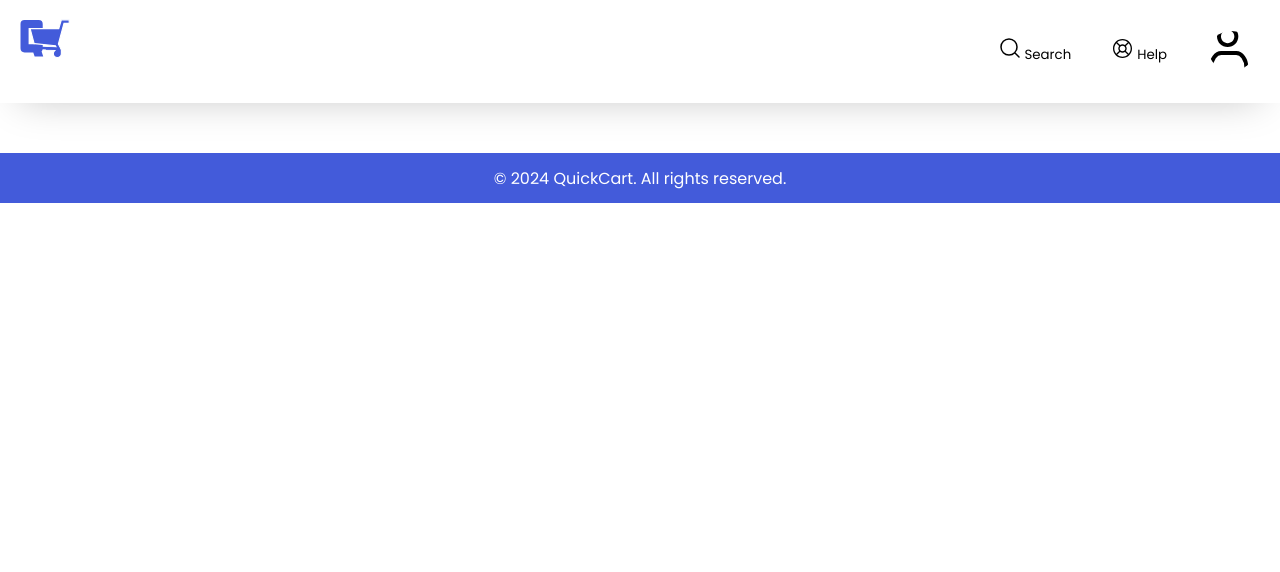
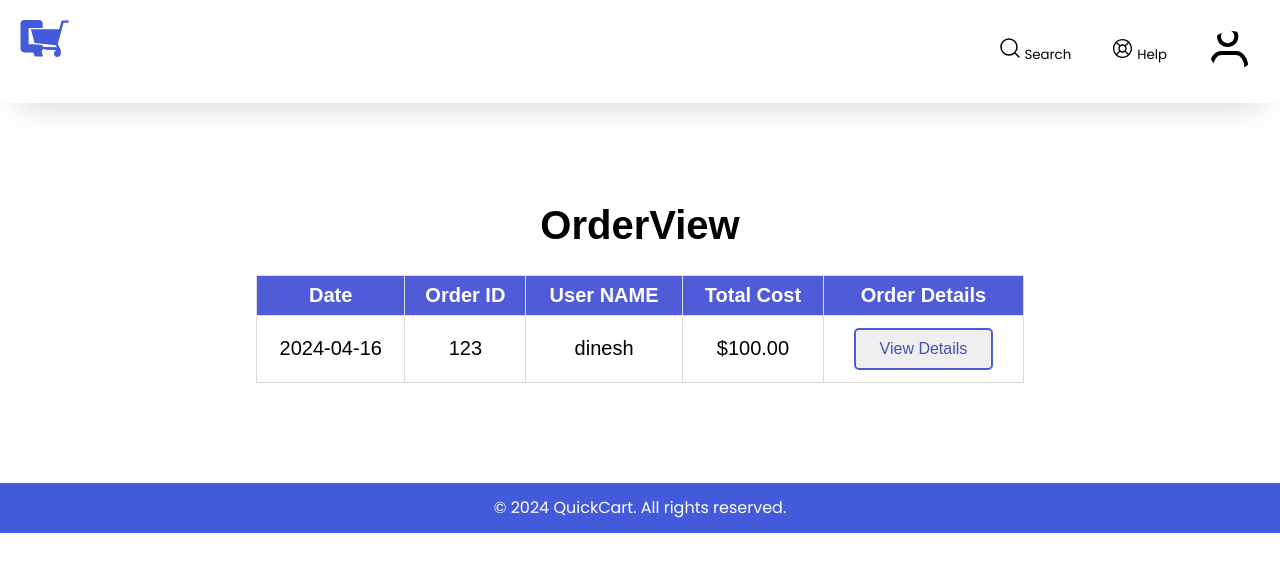
Before and after one commit to edwineas/QuickCart, a React (Create React App) app: page /order-view in a window 1280 px wide. Shown: the top 572 px of the page. Built offline with nearby package versions, Linux system fonts and the light colour scheme.

Commit message:
OrderView completed

```diff
--- a/src/App.js
+++ b/src/App.js
@@ -4,7 +4,7 @@ import './App.css';
 import CartPage from './pages/CartPage/CartPage';
 import RegisterShop from './pages/Register/RegisterShop';
 import { Navbar, Cart, Footer, Popup, UserSelector, ProtectedRoute, IndividualShops  } from './components';
-import { Feed, Login, SearchPage, Thankyou, CartBill,RegisterCustomer,NewStock, Shopkeeper,Help,Order,PostOrder} from './pages';
+import { Feed, Login, SearchPage, Thankyou, CartBill,RegisterCustomer,NewStock, Shopkeeper,Help,Order,PostOrder,OrderView} from './pages';
 
 function Logout() {
   localStorage.clear();
@@ -42,6 +42,7 @@ function App() {
           <Route path="/help" element={<Help />} />
           <Route path="/order" element={<Order />} />
           <Route path="/postorder" element={<PostOrder />} />
+          <Route path="/order-view" element={<OrderView />} />
         </Routes>
         <Footer />
       </Router>
--- /dev/null
+++ b/src/pages/OrderView/OrderView.css
@@ -0,0 +1,40 @@
+.order-view {
+    font-family: Arial, sans-serif;
+    text-align: center;
+    font-size: 20px;
+    margin: 100px auto;
+}
+
+.order-table {
+    width: 60%;
+    border-collapse: collapse;
+    margin: 10px auto;
+}
+
+.order-table th, .order-table td {
+    border: 1px solid #ddd;
+    padding: 8px;
+    text-align: center;
+}
+
+.order-table tr:nth-child(even) {
+    background-color: #f2f2f2;
+}
+
+.order-table th {
+    background-color: #505bd7;
+    color: white;
+}
+
+.details-button {
+    border: #505bd7 solid 2px;
+    color: rgb(62, 83, 177);
+    padding: 10px 24px;
+    text-align: center;
+    text-decoration: none;
+    display: inline-block;
+    font-size: 16px;
+    margin: 4px 2px;
+    cursor: pointer;
+    border-radius: 5px;
+}
--- /dev/null
+++ b/src/pages/OrderView/OrderView.jsx
@@ -0,0 +1,41 @@
+import React from 'react';
+import './OrderView.css'; // Assuming you have a CSS file named OrderView.css in the same directory
+
+const OrderView = () => {
+    const dummyData = [
+        { date: '2024-04-16', orderId: '123', username: 'dinesh', totalCost: '$100.00', orderDetails: 'Sample Details' },
+        // Add more dummy data here
+    ];
+
+    return (
+        <div className="order-view">
+            <h1>OrderView</h1>
+            <table className="order-table">
+                <thead>
+                    <tr>
+                        <th>Date</th>
+                        <th>Order ID</th>
+                        <th>User NAME</th>
+                        <th>Total Cost</th>
+                        <th>Order Details</th>
+                    </tr>
+                </thead>
+                <tbody>
+                    {dummyData.map((data, index) => (
+                        <tr key={index}>
+                            <td>{data.date}</td>
+                            <td>{data.orderId}</td>
+                            <td>{data.username}</td>
+                            <td>{data.totalCost}</td>
+                            <td>
+                                <button className="details-button" onClick={() => alert(data.orderDetails)}>View Details</button>
+                            </td>
+                        </tr>
+                    ))}
+                </tbody>
+            </table>
+        </div>
+    );
+};
+
+export default OrderView;
--- a/src/pages/index.js
+++ b/src/pages/index.js
@@ -11,3 +11,4 @@ export { default as Shopkeeper} from './Register/Shopkeeper';
 export { default as Help } from './Help/Help';
 export { default as Order } from './Order/Order';
 export { default as PostOrder } from './PostOrder/PostOrder';
+export { default as OrderView } from './OrderView/OrderView';
```
